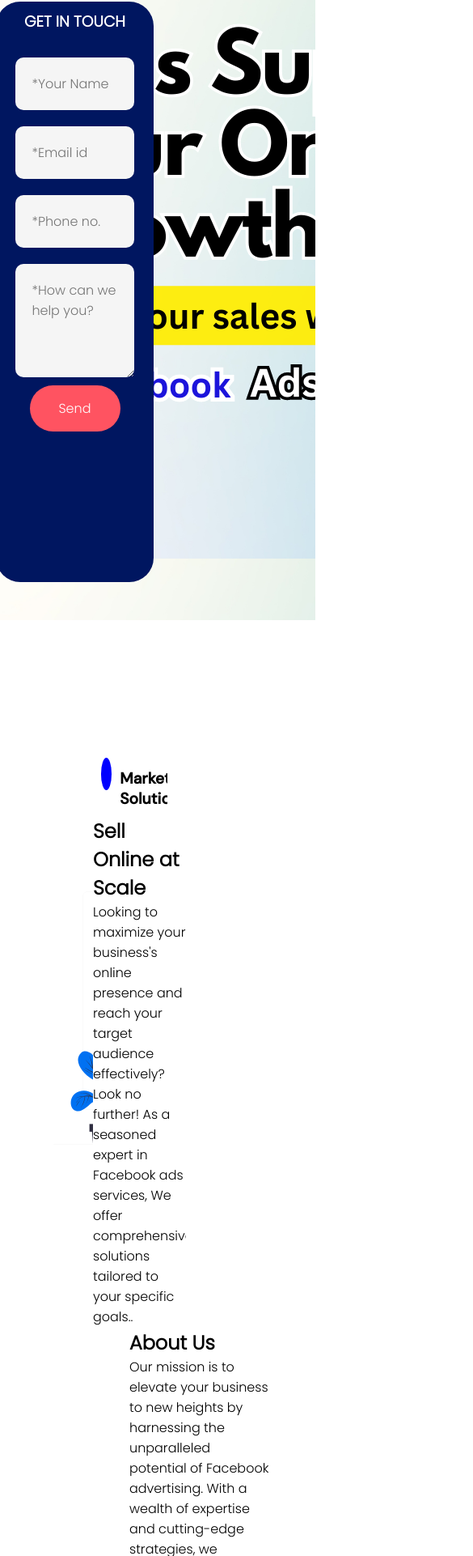
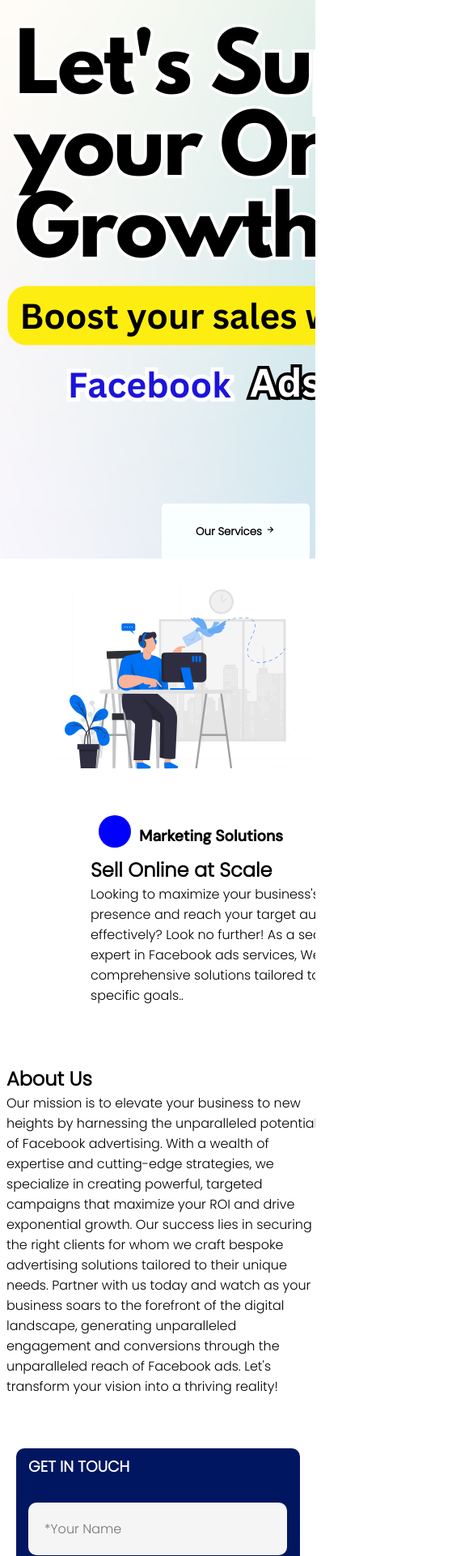
Before and after one commit to Rishab789/new-Repository, a plain HTML site: page index.html in a window 390 px wide. Shown: the part 78-2000 px from the top of the page at 81% size, 585 px wide, since content can reach past the window. Drawn offline with nearby package versions, Linux system fonts and the light colour scheme.

Commit message:
commited latest

```diff
--- a/index.html
+++ b/index.html
@@ -4,13 +4,7 @@
     <meta charset="UTF-8">
     <meta name="viewport" content="width=device-width, initial-scale=1.0">
     <title>freezoAd</title>
-    <!-- <link rel="apple-touch-icon" sizes="180x180" href="favicon/apple-touch-icon.png">
-<link rel="icon" type="image/png" sizes="32x32" href="favicon/favicon-32x32.png">
-<link rel="icon" type="image/png" sizes="16x16" href="favicon/favicon-16x16.png">
-<link rel="manifest" href="favicon/site.webmanifest">
-<link rel="mask-icon" href="favicon/safari-pinned-tab.svg" color="#5bbad5">
-<meta name="msapplication-TileColor" content="#da532c">
-<meta name="theme-color" content="#ffffff"> -->
+
 <link rel="stylesheet" href="https://cdnjs.cloudflare.com/ajax/libs/font-awesome/4.7.0/css/font-awesome.min.css">
 
 <link rel="icon" href="./freezo.png">
@@ -59,10 +53,6 @@
                         </ul>
 
                   </div>
-
-
-
-
  </div>
 
 
@@ -75,7 +65,6 @@
     <!-- Hero Section -->
 
     <section class="hero-section" id="home" >
-        <!-- <img src="images/Hero Section1.png" alt="" class="hero-img"> -->
 
 
 
@@ -93,21 +82,10 @@
                 <div class="top-contact-btn" type="submit" onClick="sendMail(true)">
                     Send
                 </div>
-                <!-- onClick="sendMail(); reset(); return false;" -->
+
 
             </div>
 
-            <!-- <section class="contact" id="contact">
-                <form  >
-                    <h3>GET IN TOUCH</h3>
-                    <input type="text" id="fullName" placeholder="Your Name" required>
-                    <input type="email" id="email_id" placeholder="Email id" required>
-                    <input type="text" id="phone" placeholder="Phone no." required>
-                    <textarea name="" id="message"  rows="4" placeholder="How can we help you?"></textarea>
-                    <button type="submit" onClick="sendMail(); reset(); return false;" class="btn">Send</button>
-
-
-                </form> -->
 
 
 
@@ -116,6 +94,7 @@
 
     <!-- Main Section -->
     <section class="main-section " id="services" >
+        <div class="mainSection">
             <div class="left-img">
                 <img src="./images/Contact-us.svg" alt="" class="image">
 
@@ -129,6 +108,9 @@
                 <h1>Sell Online at Scale</h1>
                 <p>Looking to maximize your business's online presence and reach your target audience effectively? Look no further! As a seasoned expert in Facebook ads services, We offer comprehensive solutions tailored to your specific goals..</p>
             </div>
+
+        </div>
+
     </section>
 
     <!-- About US Section -->
@@ -169,9 +151,7 @@
         <div class="footerContainer">
             <div class="socialIcons">
                 <a href="https://www.facebook.com/profile.php?id=100094991025182&is_tour_completed=true"><i class='bx bxl-facebook-circle' ></i></a>
-                <!-- <a href="#"><i class='bx bxl-twitter' ></i></a> -->
                 <a href="https://www.instagram.com/freezoad/"><i class='bx bxl-instagram' ></i></a>
-                <!-- <a href="#"><i class='bx bxl-linkedin-square' ></i></a> -->
             </div>
 
             <div class="footerNav">
--- a/style.css
+++ b/style.css
@@ -25,27 +25,20 @@
 
 
 .nav{
-    /* height:100vh; */
-    /* width:100vw; */
+
     display: flex;
     flex-direction: row;
     justify-content: center;
     align-items: center;
-    width:100%;
+    width:100vw;
     height:4.5rem;
-    /* background-color: rgb(198, 255, 190); */
-    /* background-image:linear-gradient(
-        to right, #00bfff, #00ffd5); */
-    /* border-radius: 10px; */
     background: rgb(2,0,36);
     background: linear-gradient(90deg, rgba(2,0,36,1) 0%, rgba(211,40,219,1) 31%, rgba(0,212,255,1) 100%);
-
     position:fixed;
 
 }
 
 .nav-class{
-    /* position:relative; */
     z-index: 1;
 }
 
@@ -66,17 +59,12 @@
     color:White;
     font-weight:bold;
     font-size:xx-large;
-    /* cursor: pointer; */
 
 }
 ul{
     display: flex;
     flex-direction: row;
     gap: 3rem;
-
-
-
-
 
 }
 
@@ -96,7 +84,6 @@
 
 ul li a{
    text-decoration: none;
-   /* color:rgba(0, 1, 41, 0.575); */
    font-weight: bolder;
    color:white;
 
@@ -110,7 +97,7 @@
     background-image: url('./images/Hero\ Section1.png');
     display: flex;
     justify-content: center;
-    /* position:relative; */
+    position:relative;
 
    }
 
@@ -136,11 +123,7 @@
     color:black;
 }
 
-.hero-section button .bx{
-    /* font-size: 30px; */
 
-
-   }
 
      .hero-section button:hover{
         background-color: transparent;
@@ -162,16 +145,11 @@
 
     .left-img{
 
-        /* width:50%; */
         width:50%;
         height:100%;
         object-fit:cover;
         display: grid;
         place-items: center;
-
-
-
-
 
         }
 
@@ -192,7 +170,6 @@
         margin: 10px;
         gap:10px;
 
-        /* max-width:400px; */
 
     }
     .right-content .heading .circle{
@@ -201,8 +178,6 @@
         border-radius: 50%;
         background: blue;
 
-        /* position: absolute; */
-        /* top:1px; */
     }
 
     .right-content h4{
@@ -287,9 +262,7 @@
         border-radius:30px;
         align-items:center;
         overflow-y: hidden;
-        /* margin-top: 5rem;
-        margin-left: 55rem; */
-        /* z-index: -1; */
+
     }
 
     .top-contact h3{
@@ -549,7 +522,6 @@
     .homeBtn{
         text-decoration: none;
         color: black;
-        /* background-color: aquamarine; */
     }
 
     /* services Page */
@@ -614,7 +586,6 @@
         top:0;
         left:0;
         position: absolute;
-        /* background:rgba(255, 255, 255, 0.6); */
         display:flex;
         justify-content: center;
         align-items: center;
@@ -685,17 +656,6 @@
         color:white;
     }
 
-    /* .not-avail:hover i{
-        color:#fff;
-        opacity:0.2;
-    }
-
-    .work-process:hover{
-        color:#d13639;
-        opacity:0.2;
-    }
-    */
-
  .checkBtn{
         font-size:30px;
         color:white;
@@ -710,12 +670,7 @@
         display:none;
     }
 
-
-
-
-
-
-    @media(max-width:700px){
+   @media(max-width:900px){
 
  .footerNav ul{
             flex-direction: column;
@@ -729,16 +684,12 @@
         }
 
 
-    }
 
-    @media(max-width:938px){
+    @media(max-width:900px){
+
         .check{
             display:none;
         }
-
-
-
-
 
         #sidebarMenu ul{
             display: flex;
@@ -800,36 +751,138 @@
         }
 
 
-        .hero-section .top-contact{
-            position:absolute;
-            right:200px;
-            width:50%;
+
+    }
+
+
+    }
+ @media (max-width: 650px){
+
+.hero-section{
+   background-repeat: no-repeat;
+   position:relative;
+   overflow-y: hidden;
+   height:770px;
 }
 
 
   .hero-section button {
     position: absolute;
-            bottom: 200px;
-            left:610px;
+    bottom: -1px;
+    left:200px;
+    top:700px;
+    padding:15px 40px;
+    border-radius: 5px;
+    border:2px solid #ffffff;
+    background-color: rgb(249, 255, 255);
+    color: black;
+    font-weight: bold;
+    cursor: pointer;
+    height:70px;
+
+}
+     .hero-section .top-contact{
+
+        display:none;
+
+    }
+
+
+    .main-section{
+        display: flex;
+        justify-content: space-between;
+        align-items: center;
+        height:100%;
+        width:100%;
+
+        /* margin:0 auto; */
+
+    }
+    .mainSection{
+        display:flex;
+        flex-direction: column;
+
+
+        /* top:-10px; */
+
+
+    }
+
+    .left-img{
+        width:100%;
+        height:100%;
+        object-fit:cover;
+        display: flex;
+        justify-content: center;
+        align-items: center;
 
 
 
         }
 
+    .left-img .image{
+        object-fit: cover;
+        width:30rem;
+        margin-top: 1rem;
+        margin-top:0 auto;
+    }
+
+    .right-content {
+
+        /* display: flex; */
+        margin: 10px;
+        gap:10px;
+        margin-top:2rem;
+        margin-left: 7rem;
+        width:100%;
+
 
 
     }
 
-    /* @media(max-width:700px){
+    .about{
+        display: flex;
+        flex-direction: column-reverse;
+        justify-content: space-between;
+        align-items: center;
+        height:100%;
+        width:100%;
+        /* padding-top: 20px; */
+        /* margin-top: 1px; */
+    }
+
+    .about .left-content{
+        width:100%;
+        max-width:400px;
+        margin-top: 1rem;
+        margin-left: 1rem;
+    }
+
+    .about .right-image{
+        width:50%;
+        height:100%;
+        object-fit:cover;
+        display: grid;
+        place-items: center;
 
 
-
-        .hero-section .top-contact{
-            position:absolute;
-            right:20px;
-            width:80%;
-            height:60%;
     }
 
+     .rightImage{
 
-    } */
+        object-fit: cover;
+        width:35rem;
+        margin-top: 10rem;
+        margin-right: 4rem;
+        margin:20px 20px;
+    }
+
+    .contact{
+        width:100%;
+        height:100%;
+        margin-bottom: 4rem;
+
+        /* margin-top: 4rem; */
+    }
+
+}
```
Also changed, not shown: index.js (+1 -33 lines). Lines whose indentation alone changed are shown as unchanged.
